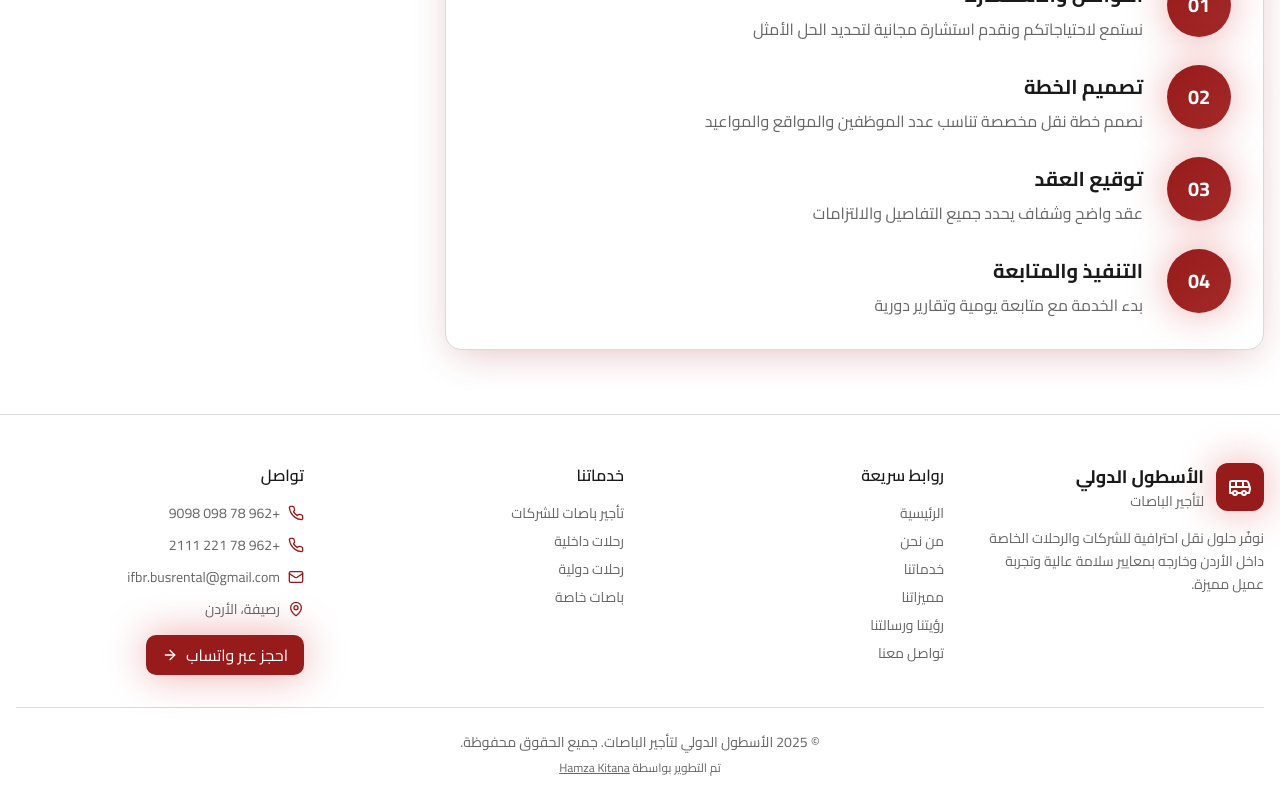
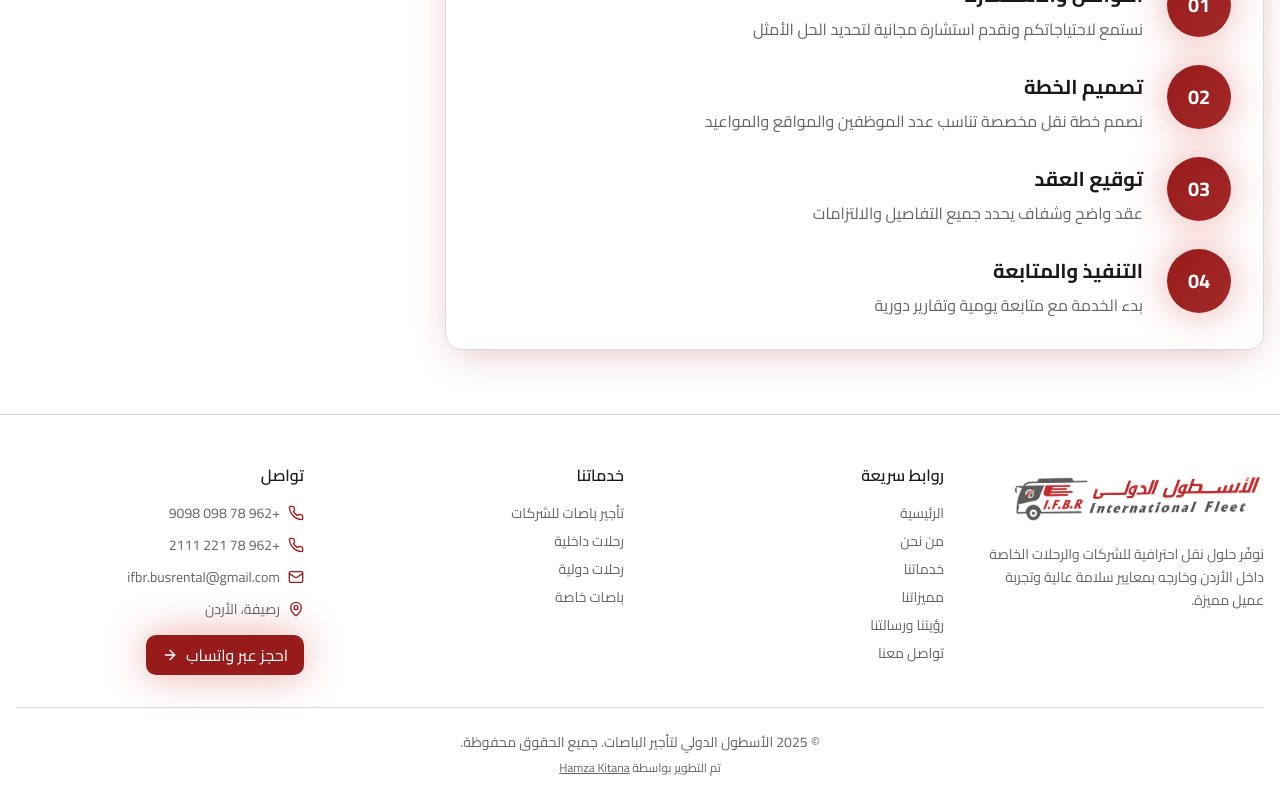
Before and after one commit to Hamza-Kitana/if, a React (Vite) app: page /services/corporate in a window 1280 px wide. Shown: the part 2617-3417 px from the top of the page. Built offline with nearby package versions, Linux system fonts and the light colour scheme; the HTML template or start-up script is replaced by a standard one.

Commit message:
Update: Replace Footer text with logo matching Navbar style

```diff
--- a/src/components/Footer.tsx
+++ b/src/components/Footer.tsx
@@ -10,18 +10,12 @@ const Footer = () => {
       <div className="container mx-auto px-4">
         <div className="grid md:grid-cols-2 lg:grid-cols-4 gap-8">
           <div>
-            <div className="flex items-center gap-3 mb-4">
-              <div className="w-12 h-12 bg-primary rounded-lg flex items-center justify-center shadow-glow">
-                <Bus className="w-6 h-6 text-primary-foreground" />
-              </div>
-              <div>
-                <h3 className="text-lg font-bold text-foreground">
-                  {t('الأسطول الدولي', 'International Fleet')}
-                </h3>
-                <p className="text-sm text-muted-foreground">
-                  {t('لتأجير الباصات', 'Bus Rental')}
-                </p>
-              </div>
+            <div className="mb-4">
+              <img
+                src="/logo.png"
+                alt="International Fleet Logo"
+                className="h-16 w-auto object-contain"
+              />
             </div>
             <p className="text-sm text-muted-foreground leading-relaxed">
               {t('نوفّر حلول نقل احترافية للشركات والرحلات الخاصة داخل الأردن وخارجه بمعايير سلامة عالية وتجربة عميل مميزة.',
```
